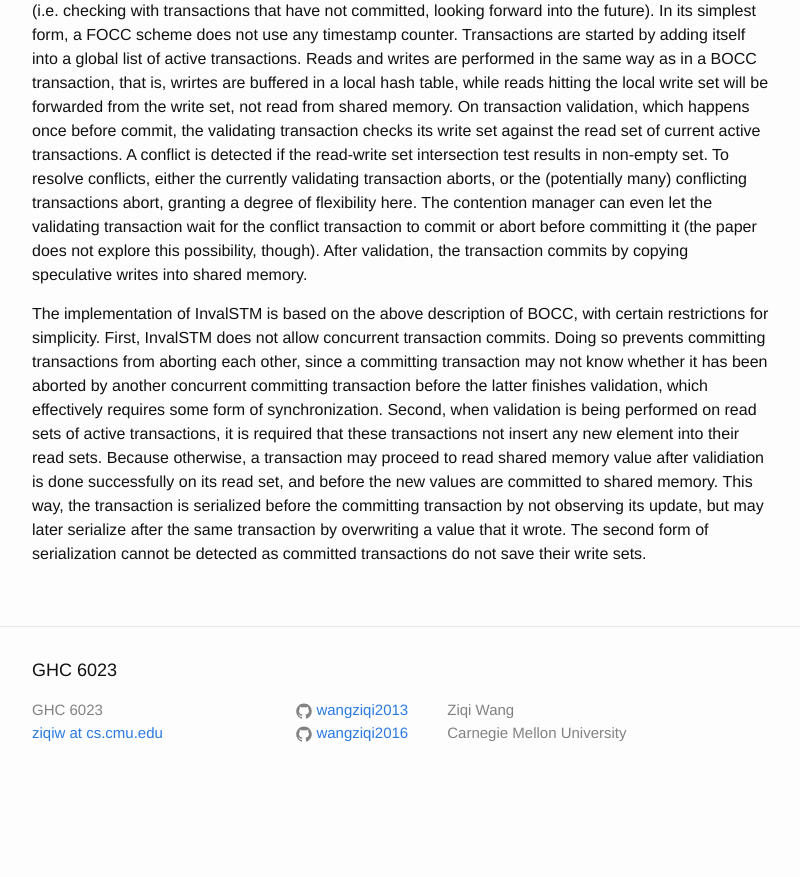
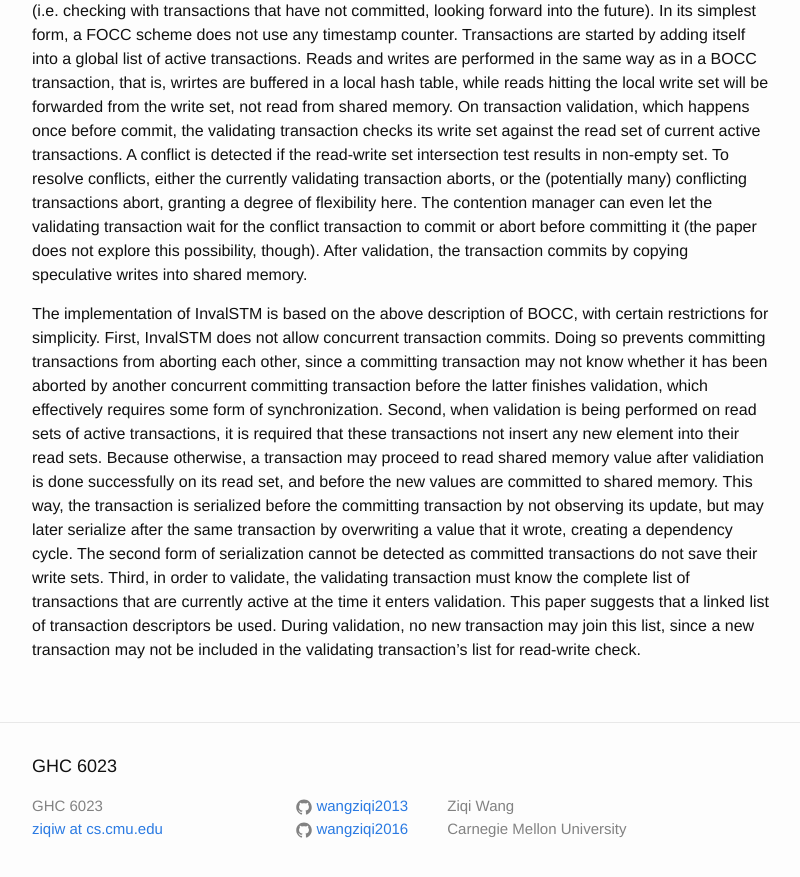
Before and after one commit to wangziqi2013/wangziqi2013.github.io, a Jekyll site: the page built from _posts/2019-11-03-invalstm.markdown, in a window 1280 px wide and 900 px high, scrolled down 1204 px. Shown: the top 877 px of the window, without its empty margins (238-1038 px from the left). Built offline with Jekyll 4.4.1, drawn with Linux system fonts in a browser that asks for light colours; before the commit the page ends 2008 px from its top, so only the background shows below that.

Commit message:
Finish details

```diff
--- a/_posts/2019-11-03-invalstm.markdown
+++ b/_posts/2019-11-03-invalstm.markdown
@@ -53,5 +53,8 @@ validation is being performed on read sets of active transactions, it is require
 any new element into their read sets. Because otherwise, a transaction may proceed to read shared memory value after
 validiation is done successfully on its read set, and before the new values are committed to shared memory. This way,
 the transaction is serialized before the committing transaction by not observing its update, but may later serialize
-after the same transaction by overwriting a value that it wrote. The second form of serialization cannot be detected as
-committed transactions do not save their write sets.
+after the same transaction by overwriting a value that it wrote, creating a dependency cycle. The second form of serialization
+cannot be detected as committed transactions do not save their write sets. Third, in order to validate, the validating
+transaction must know the complete list of transactions that are currently active at the time it enters validation.
+This paper suggests that a linked list of transaction descriptors be used. During validation, no new transaction may
+join this list, since a new transaction may not be included in the validating transaction's list for read-write check.
```
